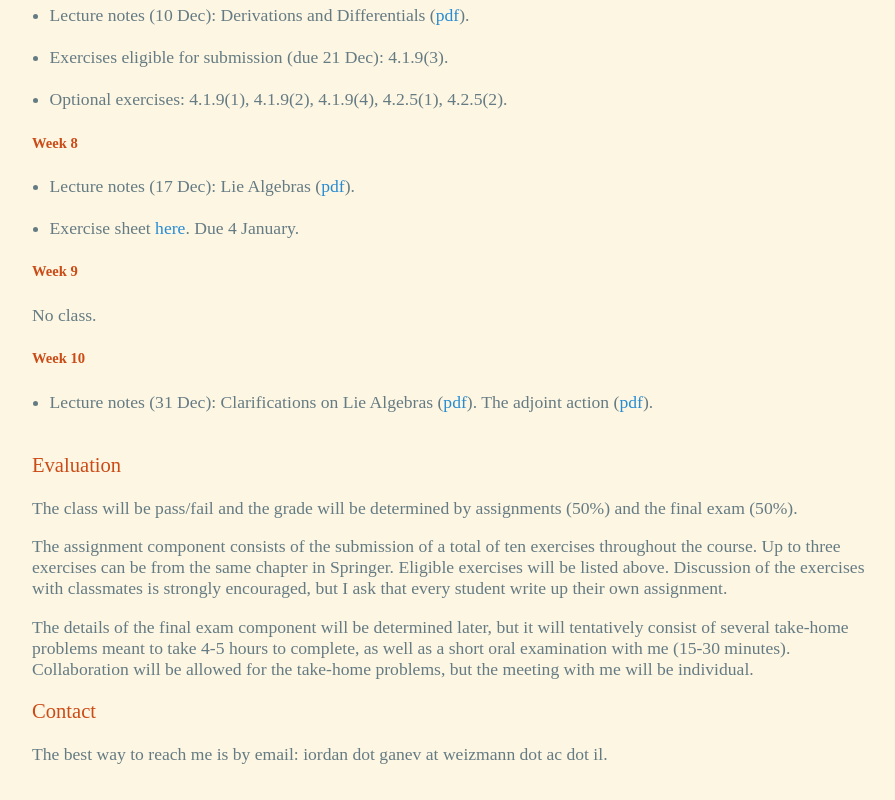
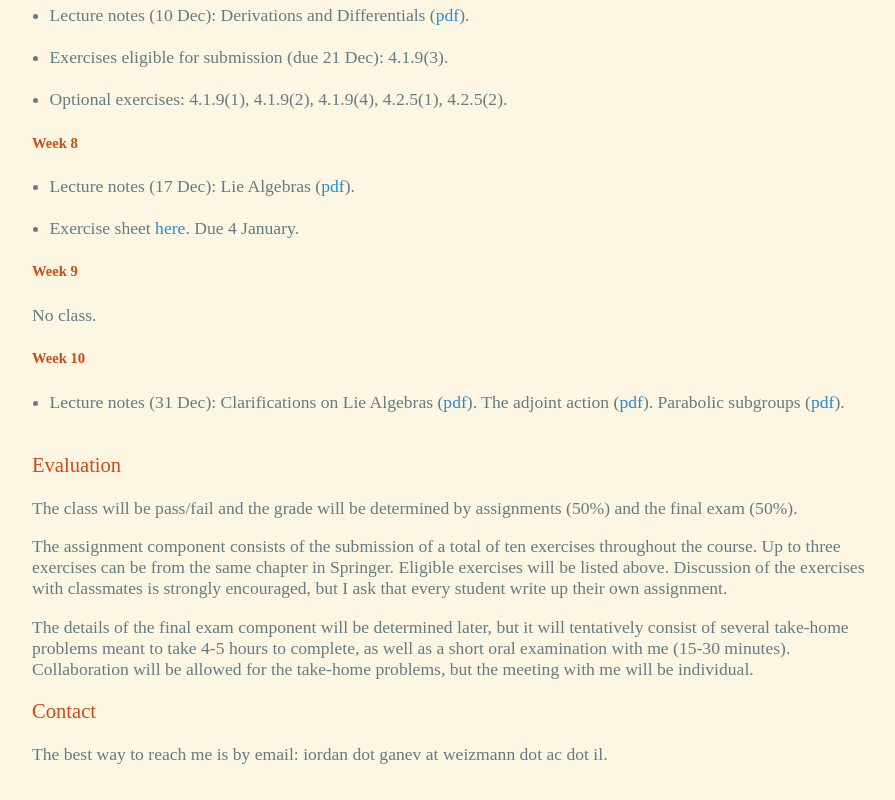
Before and after one commit to ivganev/ivganev.github.io, a plain HTML site: page teaching/algebraic-groups.html in a window 1280 px wide. Shown: the part 2555-3355 px from the top of the page, without its empty margins (183-1078 px from the left). Drawn offline with nearby package versions, Linux system fonts and the light colour scheme; some packages are replaced by stand-ins of ours.

Commit message:
Update Week 10 material

```diff
--- a/teaching/algebraic-groups.html
+++ b/teaching/algebraic-groups.html
@@ -196,7 +196,7 @@ No class.
 <h5>Week 10</h5>
 
 <ul>
-  <li>Lecture notes (31 Dec): Clarifications on Lie Algebras (<a href="files/Clarifications-LieAlgebras.pdf">pdf</a>). The adjoint action (<a href="files/Adjoint.pdf">pdf</a>).</li>
+  <li>Lecture notes (31 Dec): Clarifications on Lie Algebras (<a href="files/Clarifications-LieAlgebras.pdf">pdf</a>). The adjoint action (<a href="files/Adjoint.pdf">pdf</a>). Parabolic subgroups (<a href="files/Parabolics.pdf">pdf</a>).</li>
   <br>
   <!--
     <li>Exercises eligible for submission (due 11 Jan): 4.4.11(7), 4.4.15(3).</li>
```
